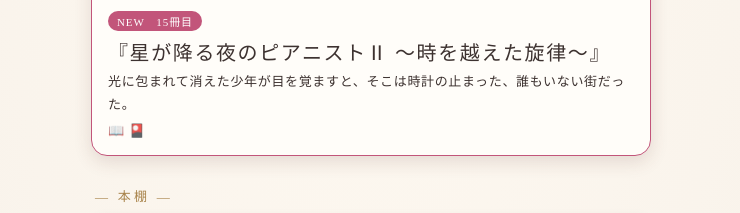
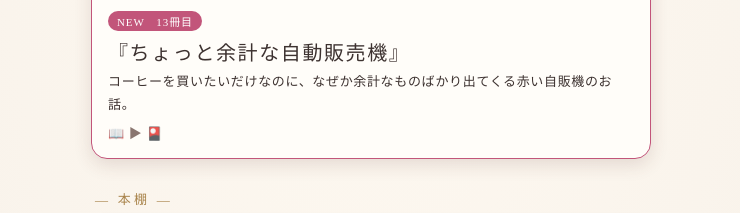
Before and after one commit to yuwa-bloom-realm/yuwa-world, a plain HTML site: page hondana/index.html in a window 1280 px wide. Shown: the part 584-797 px from the top of the page, without its empty margins (269-1009 px from the left). Drawn offline with Linux system fonts and the light colour scheme.

Commit message:
本棚：NEWを『ちょっと余計な自動販売機』に（new:trueで指定できるように）
Co-Authored-By: Claude Opus 5.5 <noreply@anthropic.com>
Claude-Session: https://claude.ai/code/session_01PDibZrtMgQiABhZ3zeBJ9K

```diff
--- a/hondana/index.html
+++ b/hondana/index.html
@@ -77,13 +77,15 @@ const BOOKS = [
   {t:"私の人生に、私がいなかった",         url:"https://yuwa-bloom-realm.github.io/yuwa-stories/watashi-inakatta.html",    f:"📖"},
   {t:"返品できない宅配便",                 url:"https://yuwa-bloom-realm.github.io/yuwa-world/henpin-dekinai-takuhai/",    f:"📖"},
   {t:"レディーファースト",                 url:"https://yuwa-bloom-realm.github.io/yuwa-world/lady-first/",                f:"📖 ▶ 🎴", cover:"https://yuwa-bloom-realm.github.io/yuwa-world/lady-first/images/img01.webp", lead:"68歳のあきこが、喫茶店のドアの前で思いがけず「レディ」と呼ばれた日のお話。"},
-  {t:"ちょっと余計な自動販売機",           url:"https://yuwa-bloom-realm.github.io/yuwa-world/yokeina-jihanki/",           f:"📖 ▶ 🎴", cover:"https://yuwa-bloom-realm.github.io/yuwa-world/yokeina-jihanki/images/img01.webp", lead:"コーヒーを買いたいだけなのに、なぜか余計なものばかり出てくる赤い自販機のお話。"},
+  {t:"ちょっと余計な自動販売機",           url:"https://yuwa-bloom-realm.github.io/yuwa-world/yokeina-jihanki/",           new:true, f:"📖 ▶ 🎴", cover:"https://yuwa-bloom-realm.github.io/yuwa-world/yokeina-jihanki/images/img01.webp", lead:"コーヒーを買いたいだけなのに、なぜか余計なものばかり出てくる赤い自販機のお話。"},
   {t:"星が降る夜のピアニスト",             url:"https://yuwa-bloom-realm.github.io/yuwa-world/hoshi-pianist/",             f:"📖 ▶ 🎴", cover:"https://yuwa-bloom-realm.github.io/yuwa-world/hoshi-pianist/images/img01.webp", lead:"母を亡くしてピアノを弾かなくなった少女が、丘の上の音楽堂で、ふしぎな少年に出会うお話。"},
   {t:"星が降る夜のピアニストⅡ 〜時を越えた旋律〜", url:"https://yuwa-bloom-realm.github.io/yuwa-world/hoshi-pianist-2/",           f:"📖 🎴", cover:"https://yuwa-bloom-realm.github.io/yuwa-world/hoshi-pianist-2/images/img01.webp", lead:"光に包まれて消えた少年が目を覚ますと、そこは時計の止まった、誰もいない街だった。"}
 ];
 
 const esc = s => s.replace(/[&<>"]/g, c => ({"&":"&amp;","<":"&lt;",">":"&gt;",'"':"&quot;"}[c]));
-const n = BOOKS.length, last = BOOKS[n-1];
+// new:true の作品があればそれを「NEW」に出す（なければいちばん下の作品）
+const ni = BOOKS.findIndex(b => b.new), li = ni >= 0 ? ni : BOOKS.length-1;
+const n = li+1, last = BOOKS[li];
 document.getElementById("newest").innerHTML =
   '<a class="new" href="'+last.url+'">' +
   (last.cover ? '<img src="'+last.cover+'" alt="『'+esc(last.t)+'』">' : '') +
```
